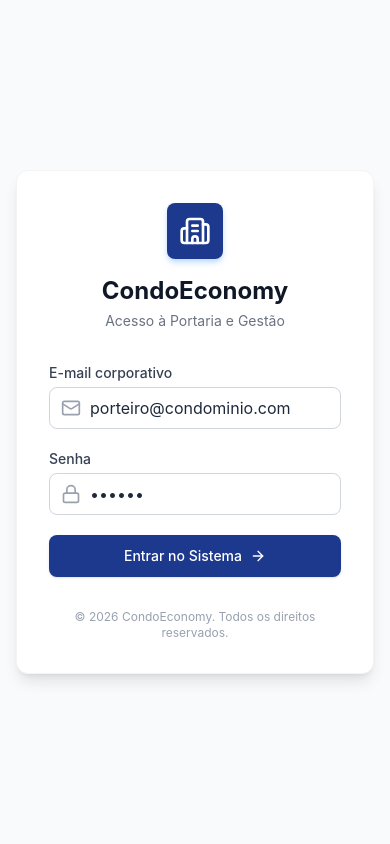
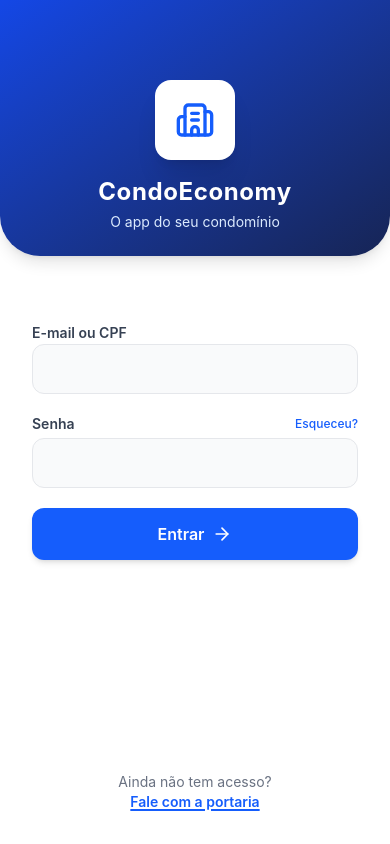
Before and after one commit to PedroNilton/condoeconomy-web, a React (Vite) app: page /login in a window 390 px wide. Built offline with nearby package versions, Linux system fonts and the light colour scheme.

Commit message:
feat(ui): converte dashboard desktop da portaria para formato de app mobile responsivo

```diff
--- a/src/pages/Dashboard/DashboardHome.tsx
+++ b/src/pages/Dashboard/DashboardHome.tsx
@@ -43,7 +43,7 @@ export function DashboardHome() {
         <p className="text-gray-500 mt-1">Bem-vindo ao painel da portaria do Condomínio Jardins.</p>
       </div>
 
-      <div className="grid grid-cols-1 md:grid-cols-3 gap-6">
+      <div className="grid grid-cols-1 sm:grid-cols-2 gap-4">
 
         {/* Card 1 */}
         <div className="bg-white p-6 rounded-xl border border-gray-200 shadow-sm flex items-center gap-4">
--- a/src/pages/Login/Login.tsx
+++ b/src/pages/Login/Login.tsx
@@ -1,11 +1,11 @@
+import { Building2, ArrowRight, Loader2 } from 'lucide-react';
 import { useState } from 'react';
 import { useNavigate } from 'react-router-dom';
-import { Building2, Lock, Mail, ArrowRight } from 'lucide-react';
 import api from '../../services/api';
 
 export function Login() {
-  const [email, setEmail] = useState('porteiro@condominio.com');
-  const [senha, setSenha] = useState('123456');
+  const [email, setEmail] = useState('');
+  const [senha, setSenha] = useState('');
   const [loading, setLoading] = useState(false);
   const [error, setError] = useState('');
   const navigate = useNavigate();
@@ -16,87 +16,97 @@ export function Login() {
     setError('');
 
     try {
-      // Integração real com o endpoint do back-end Java
       const response = await api.post('/api/v1/auth/login', { email, senha });
+      const { token, papel } = response.data;
 
-      const { token } = response.data;
       localStorage.setItem('@CondoEconomy:token', token);
 
-      // Redireciona para o painel principal após o login
-      navigate('/dashboard');
+      // Roteamento inteligente baseado no papel
+      if (papel === 'ROLE_PORTEIRO') {
+        navigate('/portaria');
+      } else if (papel === 'ROLE_ADMIN' || papel === 'ROLE_SINDICO') {
+        navigate('/admin');
+      } else {
+        navigate('/app'); // Default: Morador
+      }
+
     } catch (err) {
-      setError('Credenciais inválidas. Verifique seu e-mail e senha.');
+      setError('Credenciais inválidas.');
       setLoading(false);
     }
   };
 
   return (
-    <div className="min-h-screen bg-gray-50 flex items-center justify-center p-4">
-      <div className="max-w-md w-full bg-white rounded-xl shadow-lg p-8 border border-gray-100">
+    <div className="min-h-screen bg-gray-100 flex justify-center">
+      <div className="w-full max-w-md bg-white h-screen flex flex-col shadow-2xl overflow-hidden relative">
 
-        {/* Header/Logo */}
-        <div className="flex flex-col items-center justify-center mb-8">
-          <div className="bg-blue-900 p-3 rounded-lg mb-4 shadow-md shadow-blue-200">
-            <Building2 className="w-8 h-8 text-white" />
+        {/* Background Decorativo */}
+        <div className="absolute top-0 w-full h-64 bg-gradient-to-br from-blue-700 to-blue-950 rounded-b-[40px] shadow-lg"></div>
+
+        <div className="relative z-10 flex flex-col h-full px-8 pt-20">
+
+          <div className="flex flex-col items-center mb-12">
+            <div className="w-20 h-20 bg-white rounded-2xl shadow-xl flex items-center justify-center mb-4">
+              <Building2 className="w-10 h-10 text-blue-600" />
             </div>
-          <h1 className="text-2xl font-bold text-gray-900">CondoEconomy</h1>
-          <p className="text-sm text-gray-500 mt-1">Acesso à Portaria e Gestão</p>
+            <h1 className="text-2xl font-bold text-white tracking-wide">CondoEconomy</h1>
+            <p className="text-blue-100 text-sm mt-1">O app do seu condomínio</p>
           </div>
 
-        {/* Formulário de Login */}
-        <form onSubmit={handleLogin} className="space-y-5">
+          <div className="flex-1">
+            <form onSubmit={handleLogin} className="space-y-5 mt-10">
+
               {error && (
-            <div className="bg-red-50 text-red-600 p-3 rounded-md text-sm text-center border border-red-100">
+                <div className="bg-red-500/20 border border-red-500/50 text-red-100 p-3 rounded-lg text-sm text-center">
                   {error}
                 </div>
               )}
 
-          <div>
-            <label className="block text-sm font-medium text-gray-700 mb-1">E-mail corporativo</label>
-            <div className="relative">
-              <div className="absolute inset-y-0 left-0 pl-3 flex items-center pointer-events-none">
-                <Mail className="h-5 w-5 text-gray-400" />
-              </div>
+              <div className="space-y-1">
+                <label className="text-sm font-semibold text-gray-700">E-mail ou CPF</label>
                 <input
-                type="email"
-                required
+                  type="text"
                   value={email}
                   onChange={(e) => setEmail(e.target.value)}
-                className="block w-full pl-10 pr-3 py-2 border border-gray-300 rounded-lg focus:ring-blue-600 focus:border-blue-600 sm:text-sm transition-colors outline-none"
-                placeholder="porteiro@condominio.com"
+                  className="w-full px-4 py-3 bg-gray-50 border border-gray-200 rounded-xl focus:ring-2 focus:ring-blue-600 focus:border-blue-600 outline-none transition-all"
                 />
               </div>
-          </div>
 
-          <div>
-            <label className="block text-sm font-medium text-gray-700 mb-1">Senha</label>
-            <div className="relative">
-              <div className="absolute inset-y-0 left-0 pl-3 flex items-center pointer-events-none">
-                <Lock className="h-5 w-5 text-gray-400" />
+              <div className="space-y-1">
+                <div className="flex justify-between items-center">
+                  <label className="text-sm font-semibold text-gray-700">Senha</label>
+                  <a href="#" className="text-xs text-blue-600 font-medium">Esqueceu?</a>
                 </div>
                 <input
                   type="password"
-                required
                   value={senha}
                   onChange={(e) => setSenha(e.target.value)}
-                className="block w-full pl-10 pr-3 py-2 border border-gray-300 rounded-lg focus:ring-blue-600 focus:border-blue-600 sm:text-sm transition-colors outline-none"
-                placeholder="••••••••"
+                  className="w-full px-4 py-3 bg-gray-50 border border-gray-200 rounded-xl focus:ring-2 focus:ring-blue-600 focus:border-blue-600 outline-none transition-all"
                 />
-            </div>
               </div>
 
               <button
                 type="submit"
                 disabled={loading}
-            className="w-full flex items-center justify-center py-2.5 px-4 border border-transparent rounded-lg shadow-sm text-sm font-medium text-white bg-blue-900 hover:bg-blue-800 focus:outline-none focus:ring-2 focus:ring-offset-2 focus:ring-blue-900 transition-colors disabled:opacity-70 disabled:cursor-not-allowed mt-2"
+                className="w-full bg-blue-600 hover:bg-blue-700 text-white font-semibold py-3.5 rounded-xl transition-all shadow-md flex items-center justify-center gap-2 mt-4 disabled:opacity-70"
               >
-            {loading ? 'Autenticando...' : 'Entrar no Sistema'}
-            {!loading && <ArrowRight className="ml-2 w-4 h-4" />}
+                {loading ? <Loader2 className="w-5 h-5 animate-spin" /> : (
+                  <>
+                    Entrar
+                    <ArrowRight className="w-5 h-5" />
+                  </>
+                )}
               </button>
+
             </form>
+          </div>
 
-        <div className="mt-8 text-center text-xs text-gray-400">
-          <p>© 2026 CondoEconomy. Todos os direitos reservados.</p>
+          <div className="pb-8 text-center">
+            <p className="text-sm text-gray-500">
+              Ainda não tem acesso? <br/>
+              <a href="#" className="text-blue-600 font-semibold underline decoration-2 underline-offset-2">Fale com a portaria</a>
+            </p>
+          </div>
         </div>
       </div>
     </div>
--- a/src/pages/Morador/Login/MoradorLogin.tsx
+++ /dev/null
@@ -1,103 +0,0 @@
-import { Building2, ArrowRight, Loader2 } from 'lucide-react';
-import { useState } from 'react';
-import { useNavigate } from 'react-router-dom';
-import api from '../../../services/api';
-
-export function MoradorLogin() {
-  const [email, setEmail] = useState('carlos.silva@email.com');
-  const [senha, setSenha] = useState('123456');
-  const [loading, setLoading] = useState(false);
-  const [error, setError] = useState('');
-  const navigate = useNavigate();
-
-  const handleLogin = async (e: React.FormEvent) => {
-    e.preventDefault();
-    setLoading(true);
-    setError('');
-
-    try {
-      const response = await api.post('/api/v1/auth/login', { email, senha });
-      localStorage.setItem('@CondoEconomy:token', response.data.token);
-      navigate('/app');
-    } catch (err) {
-      setError('Credenciais inválidas.');
-      setLoading(false);
-    }
-  };
-
-  return (
-    <div className="min-h-screen bg-gray-100 flex justify-center">
-      <div className="w-full max-w-md bg-white h-screen flex flex-col shadow-2xl overflow-hidden relative">
-
-        {/* Background Decorativo */}
-        <div className="absolute top-0 w-full h-64 bg-gradient-to-br from-blue-700 to-blue-950 rounded-b-[40px] shadow-lg"></div>
-
-        <div className="relative z-10 flex flex-col h-full px-8 pt-20">
-
-          <div className="flex flex-col items-center mb-12">
-            <div className="w-20 h-20 bg-white rounded-2xl shadow-xl flex items-center justify-center mb-4">
-              <Building2 className="w-10 h-10 text-blue-600" />
-            </div>
-            <h1 className="text-2xl font-bold text-white tracking-wide">CondoEconomy</h1>
-            <p className="text-blue-100 text-sm mt-1">O app do seu condomínio</p>
-          </div>
-
-          <div className="flex-1">
-            <form onSubmit={handleLogin} className="space-y-5 mt-10">
-
-              {error && (
-                <div className="bg-red-500/20 border border-red-500/50 text-red-100 p-3 rounded-lg text-sm text-center">
-                  {error}
-                </div>
-              )}
-
-              <div className="space-y-1">
-                <label className="text-sm font-semibold text-gray-700">E-mail ou CPF</label>
-                <input
-                  type="text"
-                  value={email}
-                  onChange={(e) => setEmail(e.target.value)}
-                  className="w-full px-4 py-3 bg-gray-50 border border-gray-200 rounded-xl focus:ring-2 focus:ring-blue-600 focus:border-blue-600 outline-none transition-all"
-                />
-              </div>
-
-              <div className="space-y-1">
-                <div className="flex justify-between items-center">
-                  <label className="text-sm font-semibold text-gray-700">Senha</label>
-                  <a href="#" className="text-xs text-blue-600 font-medium">Esqueceu?</a>
-                </div>
-                <input
-                  type="password"
-                  value={senha}
-                  onChange={(e) => setSenha(e.target.value)}
-                  className="w-full px-4 py-3 bg-gray-50 border border-gray-200 rounded-xl focus:ring-2 focus:ring-blue-600 focus:border-blue-600 outline-none transition-all"
-                />
-              </div>
-
-              <button
-                type="submit"
-                disabled={loading}
-                className="w-full bg-blue-600 hover:bg-blue-700 text-white font-semibold py-3.5 rounded-xl transition-all shadow-md flex items-center justify-center gap-2 mt-4 disabled:opacity-70"
-              >
-                {loading ? <Loader2 className="w-5 h-5 animate-spin" /> : (
-                  <>
-                    Entrar
-                    <ArrowRight className="w-5 h-5" />
-                  </>
-                )}
-              </button>
-
-            </form>
-          </div>
-
-          <div className="pb-8 text-center">
-            <p className="text-sm text-gray-500">
-              Ainda não tem acesso? <br/>
-              <a href="#" className="text-blue-600 font-semibold underline decoration-2 underline-offset-2">Fale com a portaria</a>
-            </p>
-          </div>
-        </div>
-      </div>
-    </div>
-  );
-}
--- a/src/pages/Morador/Perfil/MoradorPerfil.tsx
+++ b/src/pages/Morador/Perfil/MoradorPerfil.tsx
@@ -15,8 +15,9 @@ export function MoradorPerfil() {
   const navigate = useNavigate();
 
   const handleLogout = () => {
-    // Limpar auth tokens (simulação MVP)
-    navigate('/app/login');
+    // Limpar auth tokens
+    localStorage.removeItem('@CondoEconomy:token');
+    navigate('/login');
   };
 
   const menuGroups = [
--- a/src/pages/Morador/components/MoradorLayout.tsx
+++ b/src/pages/Morador/components/MoradorLayout.tsx
@@ -8,7 +8,7 @@ export function MoradorLayout() {
   useEffect(() => {
     const token = localStorage.getItem('@CondoEconomy:token');
     if (!token) {
-      navigate('/app/login', { replace: true });
+      navigate('/login', { replace: true });
     }
   }, [navigate]);
 
--- a/src/pages/Reservas/ReservasList.tsx
+++ b/src/pages/Reservas/ReservasList.tsx
@@ -86,7 +86,7 @@ export function ReservasList() {
           <p className="text-gray-500 mt-1">Nenhuma reserva confirmada para este dia.</p>
         </div>
       ) : (
-        <div className="grid grid-cols-1 gap-6">
+        <div className="grid grid-cols-1 gap-6 overflow-x-auto">
           {reservas.map(reserva => (
             <div key={reserva.id} className="bg-white rounded-xl border border-gray-200 shadow-sm overflow-hidden">
               <div className="bg-gray-50 px-6 py-4 border-b border-gray-200 flex justify-between items-center">
```
Also changed, not shown: src/App.tsx (+13 -5 lines), src/components/Layout/DashboardLayout.tsx (+51 -135 lines). Lines whose indentation alone changed are shown as unchanged.
